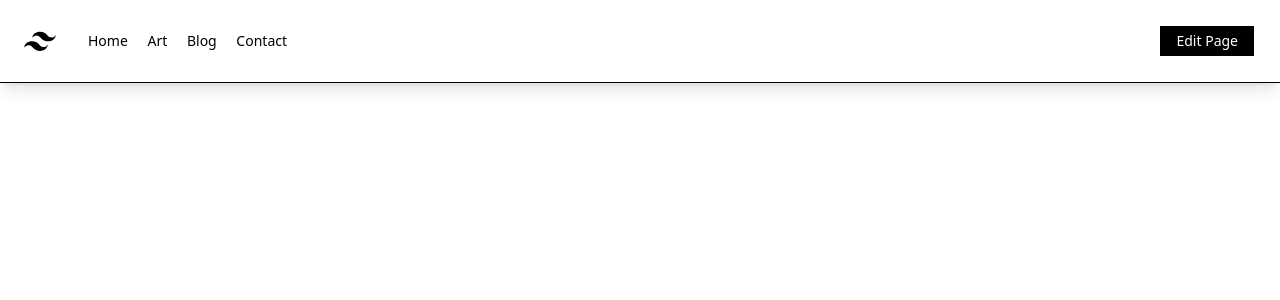
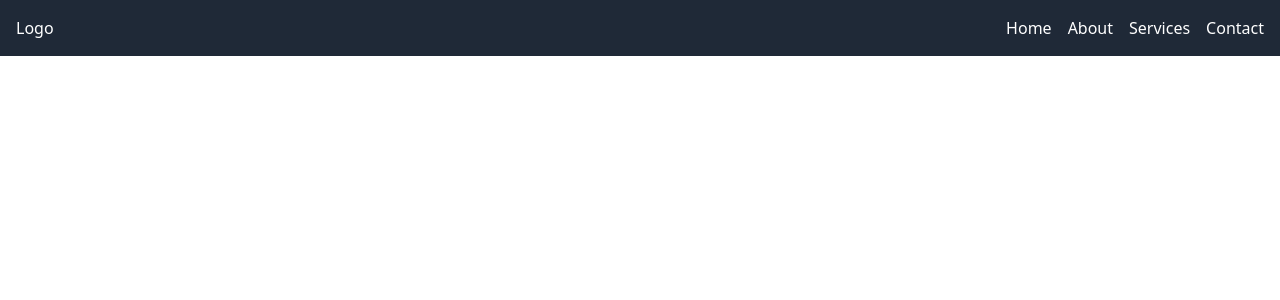
Before and after one commit to UreshiiPanda/KunanPacha, a Django app: template kp_app/templates/base.html in a window 1280 px wide. Shown: the top 300 px of the page. Run offline with Django 5.2, Linux system fonts and the light colour scheme; the template is opened without the code that fills it, so the values that code supplies are empty; parts of the project's set-up code (start-up, migrations or seed data) failed here and were passed over.

Commit message:
working on Alpine navbar

```diff
--- a/kp_app/static/kp_app/css/output.css
+++ b/kp_app/static/kp_app/css/output.css
@@ -864,6 +835,11 @@ video {
 .bg-white {
   --tw-bg-opacity: 1;
   background-color: rgb(255 255 255 / var(--tw-bg-opacity));
+}
+
+.bg-gray-800 {
+  --tw-bg-opacity: 1;
+  background-color: rgb(31 41 55 / var(--tw-bg-opacity));
 }
 
 .bg-\[image\:var\(--home1-image-url\)\] {
@@ -902,6 +878,10 @@ video {
   padding: 2rem;
 }
 
+.p-4 {
+  padding: 1rem;
+}
+
 .px-3 {
   padding-left: 0.75rem;
   padding-right: 0.75rem;
@@ -947,14 +927,14 @@ video {
   line-height: 2.5rem;
 }
 
+.text-sm {
+  font-size: 0.875rem;
+  line-height: 1.25rem;
+}
+
 .text-lg {
   font-size: 1.125rem;
   line-height: 1.75rem;
-}
-
-.text-sm {
-  font-size: 0.875rem;
-  line-height: 1.25rem;
 }
 
 .font-bold {
@@ -1049,18 +1063,59 @@ video {
   color: rgb(255 255 255 / var(--tw-text-opacity));
 }
 
+.hover\:text-gray-300:hover {
+  --tw-text-opacity: 1;
+  color: rgb(209 213 219 / var(--tw-text-opacity));
+}
+
 .focus\:outline-none:focus {
   outline: 2px solid transparent;
   outline-offset: 2px;
 }
 
 @media (min-width: 480px) {
+  .sm\:mt-0 {
+    margin-top: 0px;
+  }
+
+  .sm\:ml-auto {
+    margin-left: auto;
+  }
+
+  .sm\:block {
+    display: block;
+  }
+
+  .sm\:inline-block {
+    display: inline-block;
+  }
+
+  .sm\:flex {
+    display: flex;
+  }
+
+  .sm\:hidden {
+    display: none;
+  }
+
   .sm\:w-1\/2 {
     width: 50%;
   }
 
+  .sm\:w-full {
+    width: 100%;
+  }
+
+  .sm\:flex-grow {
+    flex-grow: 1;
+  }
+
   .sm\:flex-row {
     flex-direction: row;
+  }
+
+  .sm\:items-center {
+    align-items: center;
   }
 
   .sm\:space-x-6 > :not([hidden]) ~ :not([hidden]) {
--- a/kp_app/templates/base.html
+++ b/kp_app/templates/base.html
@@ -15,36 +15,85 @@
   </head>
   <body class="h-screen w-screen" hx-headers='{"X-CSRFToken": "{{ csrf_token }}"}'>
 
+      <!--
+      <nav x-data="{ smallMenu: false }" class="fixed top-0 left-0 w-full flex items-center justify-between bg-white p-6 border-b border-black shadow-lg z-50">
+          <div class="flex items-center flex-shrink-0 text-black mr-6">
+            <svg class="fill-current h-8 w-8 mr-2" width="54" height="54" viewBox="0 0 54 54" xmlns="http://www.w3.org/2000/svg">
+              <path d="M13.5 22.1c1.8-7.2 6.3-10.8 13.5-10.8 10.8 0 12.15 8.1 17.55 9.45 3.6.9 6.75-.45 9.45-4.05-1.8 7.2-6.3 10.8-13.5 10.8-10.8 0-12.15-8.1-17.55-9.45-3.6-.9-6.75.45-9.45 4.05zM0 38.3c1.8-7.2 6.3-10.8 13.5-10.8 10.8 0 12.15 8.1 17.55 9.45 3.6.9 6.75-.45 9.45-4.05-1.8 7.2-6.3 10.8-13.5 10.8-10.8 0-12.15-8.1-17.55-9.45-3.6-.9-6.75.45-9.45 4.05z" />
+            </svg>
+          </div>
 
-      <nav class="fixed top-0 left-0 w-full flex items-center justify-between flex-wrap bg-white p-6 border-b border-black shadow-lg z-50">
-          <div class="flex items-center flex-shrink-0 text-black mr-6">
-            <svg class="fill-current h-8 w-8 mr-2" width="54" height="54" viewBox="0 0 54 54" xmlns="http://www.w3.org/2000/svg"><path d="M13.5 22.1c1.8-7.2 6.3-10.8 13.5-10.8 10.8 0 12.15 8.1 17.55 9.45 3.6.9 6.75-.45 9.45-4.05-1.8 7.2-6.3 10.8-13.5 10.8-10.8 0-12.15-8.1-17.55-9.45-3.6-.9-6.75.45-9.45 4.05zM0 38.3c1.8-7.2 6.3-10.8 13.5-10.8 10.8 0 12.15 8.1 17.55 9.45 3.6.9 6.75-.45 9.45-4.05-1.8 7.2-6.3 10.8-13.5 10.8-10.8 0-12.15-8.1-17.55-9.45-3.6-.9-6.75.45-9.45 4.05z"/></svg>
-          </div>
-          <div class="block md:hidden text-white">
-            <button class="flex items-center px-3 py-2 border-2 rounded bg-black text-white-200 border-white-400 hover:text-black-200 hover:bg-white hover:border-black-400">
-              <svg class="fill-current h-3 w-3" viewBox="0 0 20 20" xmlns="http://www.w3.org/2000/svg"><title>Menu</title><path d="M0 3h20v2H0V3zm0 6h20v2H0V9zm0 6h20v2H0v-2z"/></svg>
+          <div class="block sm:hidden text-white">
+            <button x-on:click="smallMenu = !smallMenu" class="flex items-center px-3 py-2 border-2 bg-black text-white-200 border-white-400 hover:text-black-200 hover:bg-white hover:border-black-400">
+              <svg class="fill-current h-3 w-3" viewBox="0 0 20 20" xmlns="http://www.w3.org/2000/svg">
+                <title>Menu</title>
+                <path d="M0 3h20v2H0V3zm0 6h20v2H0V9zm0 6h20v2H0v-2z" />
+              </svg>
             </button>
           </div>
-          <div class="w-full block flex-grow md:flex md:items-center md:w-auto">
-            <div class="text-sm md:flex-grow">
-              <a href="#homepage" class="block mt-4 md:inline-block md:mt-0 text-black-200 hover:text-gray-500 mr-4">
-                Home
-              </a>
-              <a href="#responsive-header" class="block mt-4 md:inline-block md:mt-0 text-black-200 hover:text-gray-500 mr-4">
-                Art
-              </a>
-              <a href="#responsive-header" class="block mt-4 md:inline-block md:mt-0 text-black-200 hover:text-gray-500 mr-4">
-                Blog
-              </a>
-              <a href="#contact" class="block mt-4 md:inline-block md:mt-0 text-black-200 hover:text-gray-500 mr-4">
-                Contact
-              </a>
+
+          <div class="hidden sm:flex sm:flex-grow sm:items-center">
+            <div class="text-sm flex flex-grow">
+              <a href="#homepage" class="block mt-4 sm:inline-block sm:mt-0 text-black-200 hover:text-gray-500 mr-4">Home</a>
+              <a href="#responsive-header" class="block mt-4 sm:inline-block sm:mt-0 text-black-200 hover:text-gray-500 mr-4">Art</a>
+              <a href="#responsive-header" class="block mt-4 sm:inline-block sm:mt-0 text-black-200 hover:text-gray-500 mr-4">Blog</a>
+              <a href="#contact" class="block mt-4 sm:inline-block sm:mt-0 text-black-200 hover:text-gray-500 mr-4">Contact</a>
             </div>
             <div>
-              <a href="#" class="inline-block text-sm px-4 py-2 leading-none border-2 border-white text-white bg-black hover:border-black hover:text-black hover:bg-white mt-4 md:mt-0">Edit Page</a>
+              <a href="#" class="inline-block text-sm px-4 py-2 leading-none border-2 border-white text-white bg-black hover:border-black hover:text-black hover:bg-white mt-4 sm:mt-0">Edit Page</a>
             </div>
           </div>
-      </nav>
+
+
+            <div x-show="smallMenu">
+                  <div class="flex flex-grow items-center">
+                    <div class="text-sm flex flex-grow">
+                      <a href="#homepage" class="block mt-4 inline-block mt-0 text-black-200 hover:text-gray-500 mr-4">Home</a>
+                      <a href="#responsive-header" class="block mt-4 inline-block mt-0 text-black-200 hover:text-gray-500 mr-4">Art</a>
+                      <a href="#responsive-header" class="block mt-4 inline-block mt-0 text-black-200 hover:text-gray-500 mr-4">Blog</a>
+                      <a href="#contact" class="block mt-4 inline-block mt-0 text-black-200 hover:text-gray-500 mr-4">Contact</a>
+                    </div>
+                    <div>
+                      <a href="#" class="inline-block text-sm px-4 py-2 leading-none border-2 border-white text-white bg-black hover:border-black hover:text-black hover:bg-white mt-4 sm:mt-0">Edit Page</a>
+                    </div>
+                  </div>
+            </div>
+        </nav>
+      -->
+
+
+        <div x-data="{ isOpen: false }">
+            <nav class="flex items-center justify-between bg-gray-800 p-4">
+                <div class="text-white">Logo</div>
+                <div class="flex items-center">
+                    <button @click="isOpen = !isOpen" class="block sm:hidden text-white">
+                        <svg xmlns="http://www.w3.org/2000/svg" class="h-6 w-6" fill="none" viewBox="0 0 24 24" stroke="currentColor">
+                            <path stroke-linecap="round" stroke-linejoin="round" stroke-width="2" d="M4 6h16M4 12h16m-7 6h7"></path>
+                        </svg>
+                    </button>
+                </div>
+                <div class="hidden sm:flex items-center space-x-4">
+                    <a href="#" class="text-white">Home</a>
+                    <a href="#" class="text-white">About</a>
+                    <a href="#" class="text-white">Services</a>
+                    <a href="#" class="text-white">Contact</a>
+                </div>
+            </nav>
+
+            <div x-show="isOpen" x-transition:enter="transition ease-out duration-300" x-transition:enter-start="opacity-0 transform -translate-y-1/2" x-transition:enter-end="opacity-100 transform translate-y-0" x-transition:leave="transition ease-in duration-300" x-transition:leave-start="opacity-100 transform translate-y-0" x-transition:leave-end="opacity-0 transform -translate-y-1/2" class="bg-gray-800 text-white sm:hidden fixed inset-x-0 top-0 p-4">
+                <button @click="isOpen = !isOpen" class="block sm:hidden text-white">
+                    <svg xmlns="http://www.w3.org/2000/svg" class="h-6 w-6" fill="none" viewBox="0 0 24 24" stroke="currentColor">
+                        <path stroke-linecap="round" stroke-linejoin="round" stroke-width="2" d="M4 6h16M4 12h16m-7 6h7"></path>
+                    </svg>
+                </button>
+                <div class="flex flex-col items-center space-y-4">
+                    <a href="#" class="text-white">Home</a>
+                    <a href="#" class="text-white">About</a>
+                    <a href="#" class="text-white">Services</a>
+                    <a href="#" class="text-white">Contact</a>
+                </div>
+            </div>
+        </div>
 
 
 
```
Also changed, not shown: other parts of kp_app/static/kp_app/css/output.css (+91 -94 lines), README.md.
